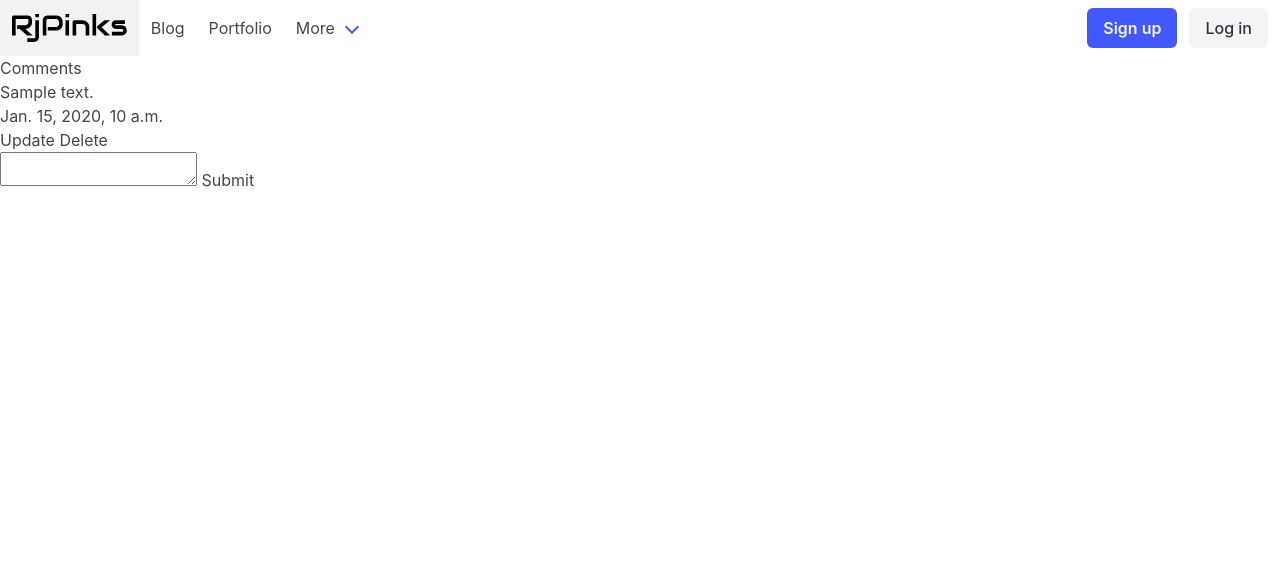
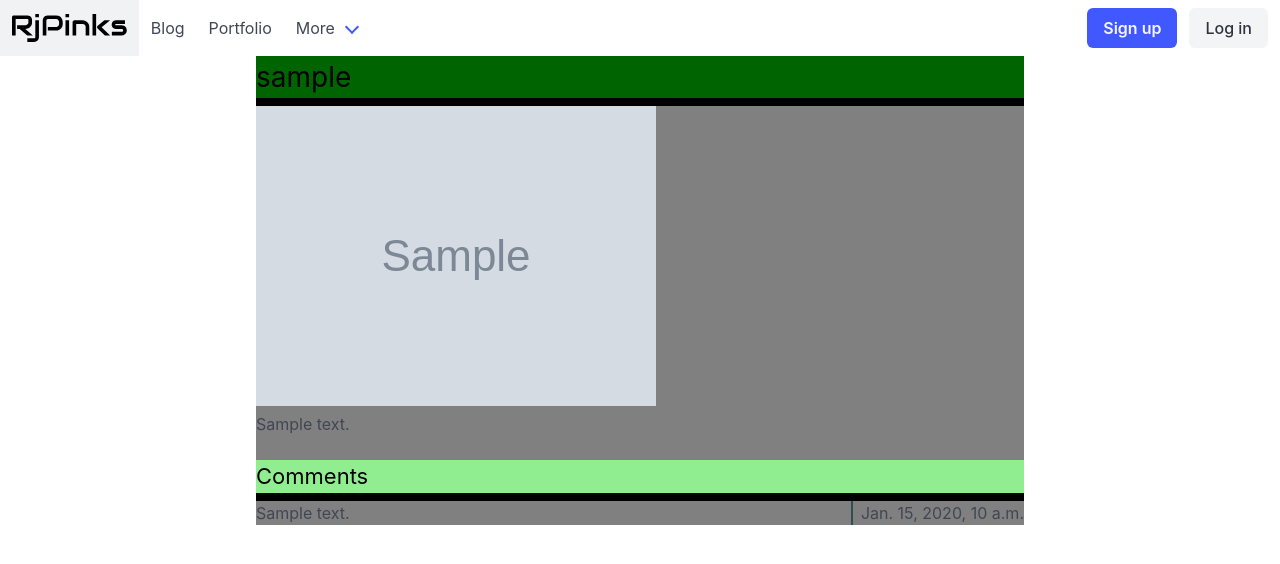
Before and after one commit to rjpinks/django-practice, a Django app: template blog/templates/blog/user-account.html in a window 1280 px wide. Shown: the top 564 px of the page. Run offline with Django 3.2, Linux system fonts and the light colour scheme; the template is opened without the code that fills it: most values are stand-ins (such as "Sample title", 1, 10 or a date in 2020); grey boxes marked "Sample" are stand-in pictures.

Commit message:
added to the individual user page

```diff
--- a/blog/static/blog/user-account.css
+++ b/blog/static/blog/user-account.css
@@ -0,0 +1,55 @@
+#master-container {
+	margin: auto;
+	max-width: 60%;
+	background-color: gray;
+}
+
+#container-header {
+	background-color: lightgreen;
+	border-bottom: 0.4em solid black;
+	font-size: 22px;
+	color: black;
+}
+
+#user-section {
+
+}
+
+#comment-section {
+
+}
+
+#comment-master {
+
+}
+
+#user-header {
+	background-color: darkgreen;
+	border-bottom: 0.3em solid black;
+	font-size: 28px;
+	color: black;
+}
+
+#main-content {
+	display: flex;
+	flex-direction: row;
+	justify-content: space-between;
+}
+
+#alterations-section {
+	border-top: 1px solid darkslategray;
+}
+
+.comment-container {
+	display: flex;
+	flex-direction: column;
+}
+
+.pub-date {
+	padding-left: 0.5em;
+	border-left: 2px solid darkslategray;
+}
+
+form {
+	display: none;
+}
--- a/blog/templates/blog/base.html
+++ b/blog/templates/blog/base.html
@@ -56,7 +56,7 @@
           <div class="navbar-item">
             <div class="buttons">
               {% if user.is_authenticated %}
-                <a href="{% url 'user_account' user.id %}" class="button is-link">Account</a>
+                <a href="{% url 'user_account' user.id %}" class="button is-link">My Account</a>
                 <form method="POST" action="{% url 'logout' %}">
                   {% csrf_token %}
                   <button type="submit" class="button is-light">Log out</button>
--- a/blog/templates/blog/user-account.html
+++ b/blog/templates/blog/user-account.html
@@ -6,30 +6,47 @@
 {% endblock %}
 
 {% block content %}
-<div>
-	<div>
-		<h1>{{ user.username }}</h1>
-		<div>
-			<h2>Comments</h2>
-			<div>
-				<!-- we will use dynamic pagination like with other comments. -->
-				{% for comment in comments %}
-					<section>
+<div id="master-container">
+	<section id="user-section">
+		<h1 id="user-header">{{ page_author.username }}</h1>
+		{% if page_author.image_address %}
+			<img src="{{ page_author.image_address }}" alt="user chosen avatar">
+		{% endif %}
+		{% if page_author.bio %}
+			<p id="bio">{{ page_author.bio }}</p>
+		{% endif %}
+	</section>
+	<br>
+	<section id="comment-section">
+		<h2 id="container-header">Comments</h2>
+		<div id="comment-master">
+			<!-- we will use dynamic pagination like with other comments. -->
+			{% for comment in comments %}
+				<div class="comment-container">
+					<section id="main-content">
 						<p>{{ comment.content }}</p>
-						<p>{{ comment.date_pub }}</p>
-						{% if user.id == user_id %}
+						<p class="pub-date">{{ comment.date_pub }}</p>
+					</section>
+					{% if user.id == page_author.id %}
+						<section id="alterations-section">
 							<button>Update</button>
 							<button>Delete</button>
-							<form>
+							<form id="update-form" action="PUT">
 								{% csrf_token %}
 								<textarea></textarea>
 								<button type="submit">Submit</button>
 							</form>
-						{% endif %}
-					</section>
-				{% endfor %}
-			</div>
+							<form id="delete-form" action="DELETE">
+								{% csrf_token %}
+								<button>Confirm</button>
+								<button type="submit">Cancel</button>
+							</form>
+						</section>
+						<br>
+					{% endif %}
+				</div>
+			{% endfor %}
 		</div>
-	</div>
+	</section>
 </div>
 {% endblock %}
--- a/blog/views.py
+++ b/blog/views.py
@@ -109,7 +109,7 @@
 	if request.method == 'GET':
 		comment_user = get_object_or_404(CustomUser, pk=user_id)
 		comments = Comment.objects.filter(author=comment_user)
-		return render(request, 'blog/user-account.html', {'comments': comments, 'user_id': user_id})
+		return render(request, 'blog/user-account.html', {'comments': comments, 'page_author': comment_user})
 	elif request.method == 'DELETE':
 		pass
 	elif request.method == 'PUT':
```
